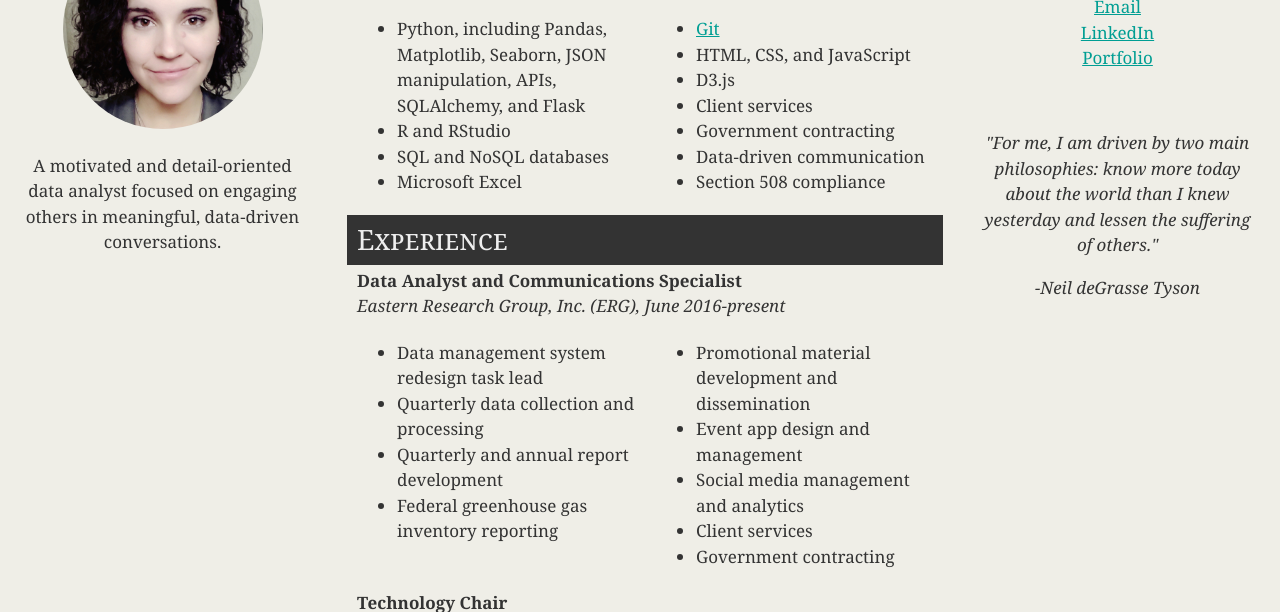
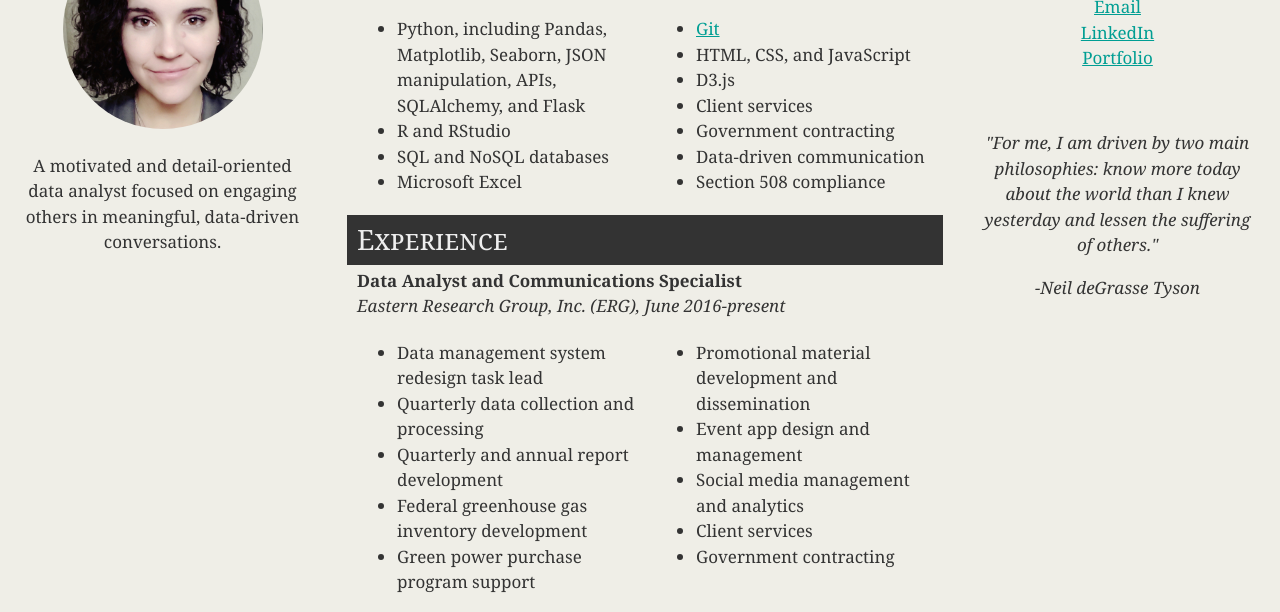
Before and after one commit to kaoldham/kaoldham.github.io, a plain HTML site: page index.html in a window 1280 px wide. Shown: the part 191-803 px from the top of the page. Drawn offline with Linux system fonts and the light colour scheme.

Commit message:
Adding GPPP to ERG experience.

```diff
--- a/index.html
+++ b/index.html
@@ -59,7 +59,8 @@
             <li>Data management system redesign task lead</li>
             <li>Quarterly data collection and processing</li>
             <li>Quarterly and annual report development</li>
-            <li>Federal greenhouse gas inventory reporting</li>
+            <li>Federal greenhouse gas inventory development</li>
+            <li>Green power purchase program support</li>
           </ul></td>
           <td><ul>
             <li>Promotional material development and dissemination</li>
```
